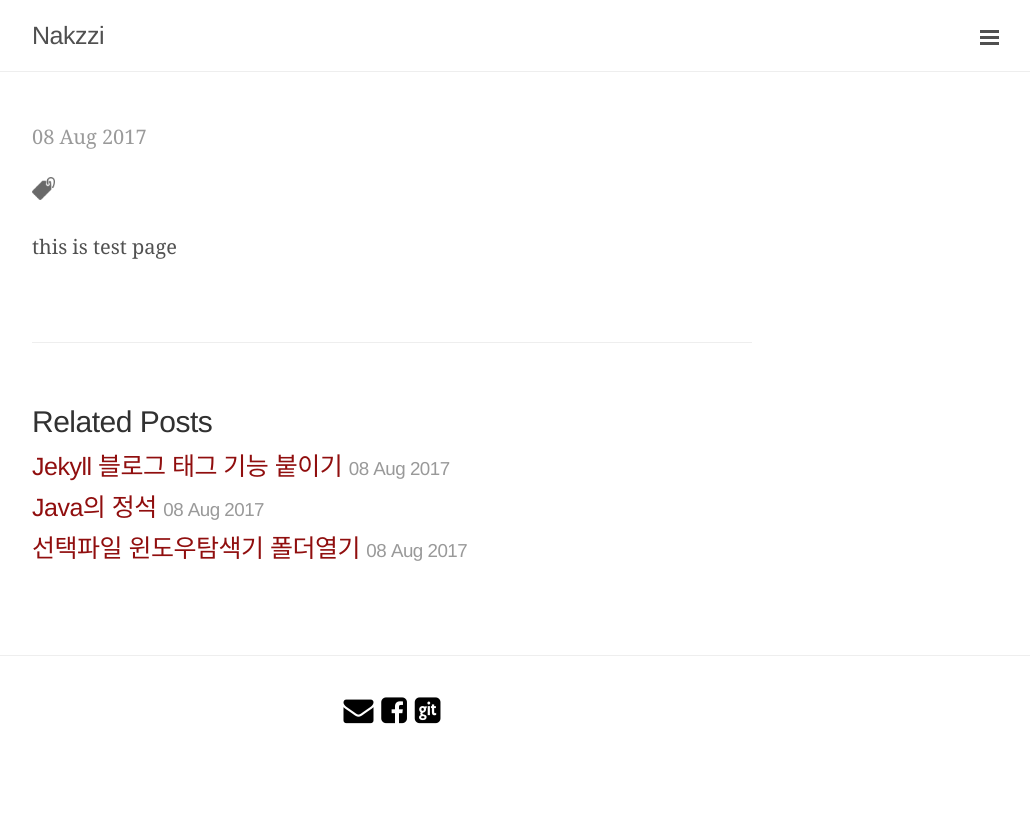
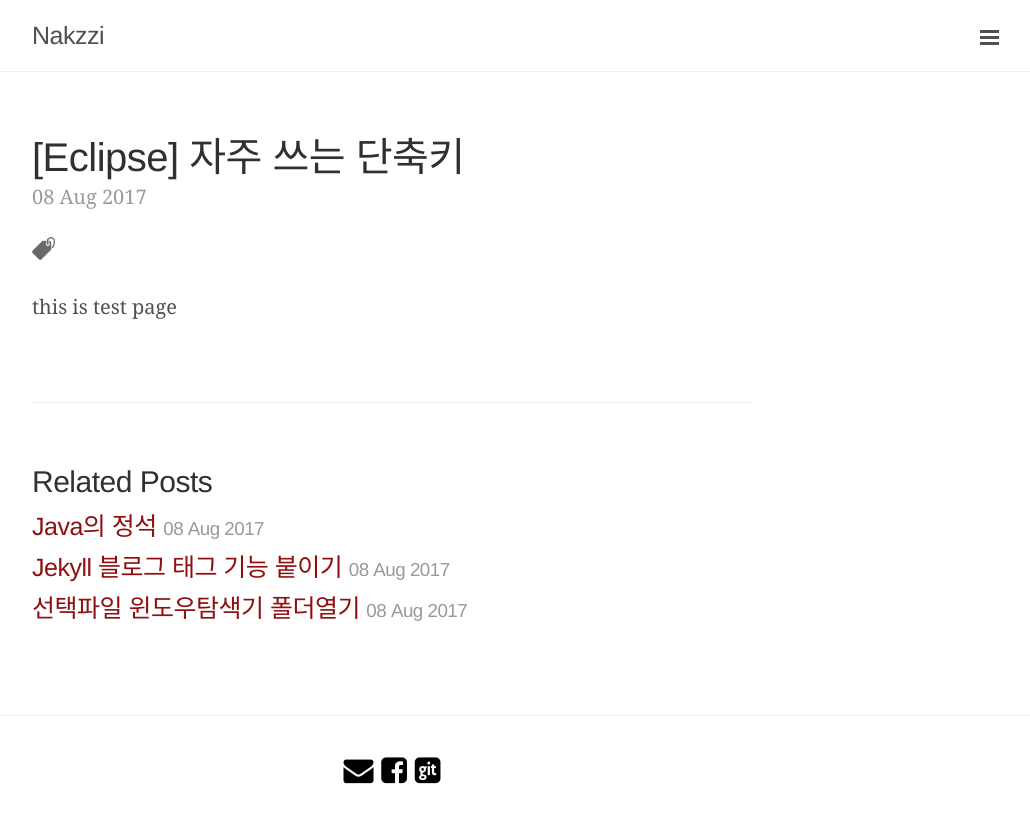
Before and after one commit to cholnh/cholnh.github.io, a Jekyll site: the page built from _posts/Note/2017-8-8-Note8.md, in a window 1280 px wide. Shown: the top 823 px of the page, without its empty margins (248-1278 px from the left). Built offline with Jekyll 4.4.1, drawn with Linux system fonts in a browser that asks for light colours; our own code applies the rules of GitHub Pages for plain Markdown files; Markdown is read by kramdown in place of the engine named in the settings.

Commit message:
Update 2017-8-8-Note8.md

```diff
--- a/_posts/Note/2017-8-8-Note8.md
+++ b/_posts/Note/2017-8-8-Note8.md
@@ -1,7 +1,7 @@
 ---
 layout: post
 categories: Note
-title: [Eclipse] 자주 쓰는 단축키
+title: "[Eclipse] 자주 쓰는 단축키"
 ---
 
 this is test page
```
